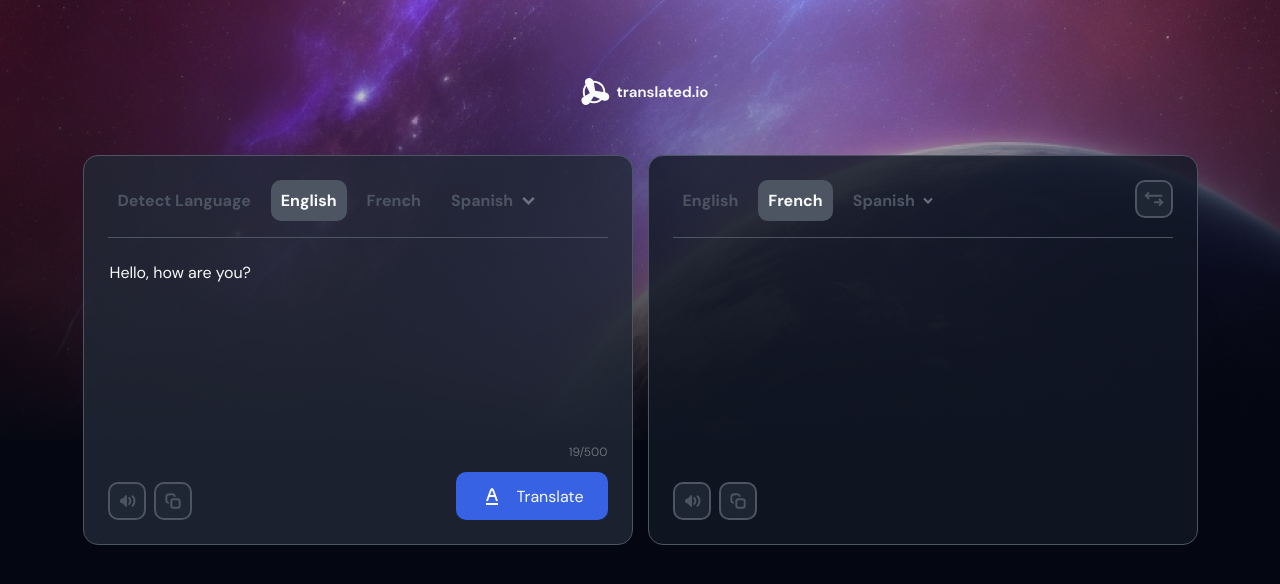
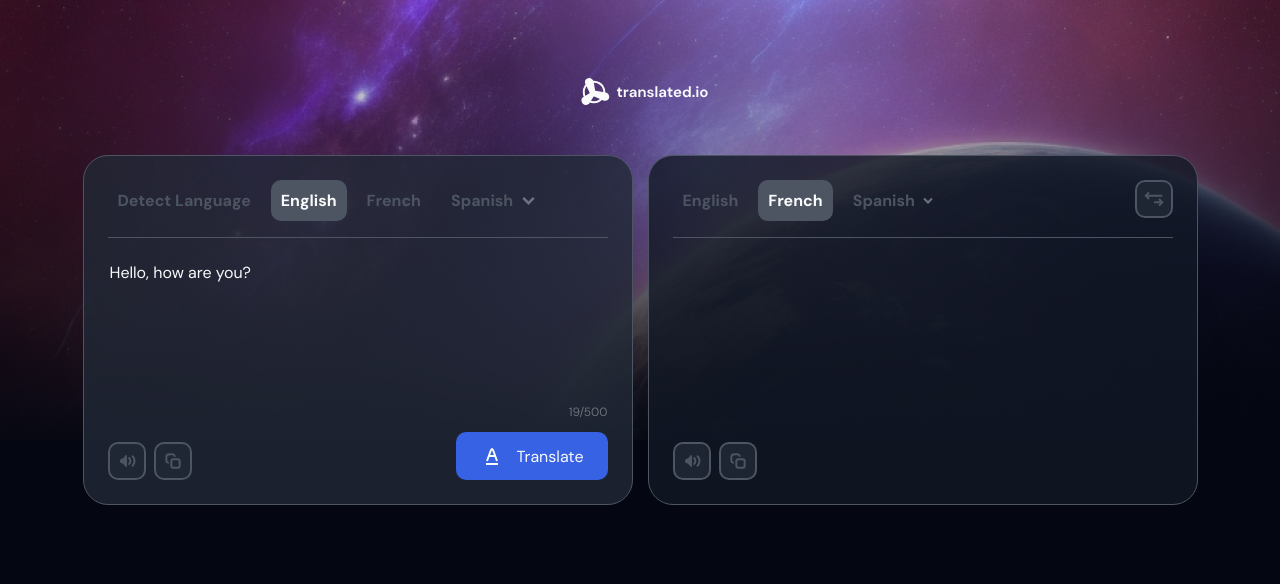
Before and after one commit to joanlajarin/translate-app, a React (Vite) app: page / in a window 1280 px wide. Shown: the top 584 px of the page. Built offline with nearby package versions, Linux system fonts and the light colour scheme; no server answers.

Commit message:
changes css

```diff
--- a/src/components/TranslateSection/TranslateSection.css
+++ b/src/components/TranslateSection/TranslateSection.css
@@ -1,7 +1,7 @@
 .section-translate-left {
     background-color: #212936cc;
     padding: 24px;
-    border-radius: 15px;
+    border-radius: 25px;
     width: 500px;
     display: flex;
     flex-direction: column;
@@ -13,7 +13,7 @@
     border: 0;
     border-top:1px solid #4D5562;
     background-color: #21293600;
-    height: 180px;
+    height: 140px;
     padding-top: 24px;
     font-family: "DM Sans", sans-serif;
     color: #F9FAFB;
--- a/src/components/TranslateSectionResult/TranslateSectionResult.css
+++ b/src/components/TranslateSectionResult/TranslateSectionResult.css
@@ -1,7 +1,7 @@
 .section-translate-right {
     background-color: #121826cc;
     padding: 24px;
-    border-radius: 15px;
+    border-radius: 25px;
     width: 500px;
     display: flex;
     flex-direction: column;
@@ -13,7 +13,7 @@
     border: 0;
     border-top:1px solid #4D5562;
     background-color: #21293600;
-    height: 180px;
+    height: 140px;
     padding-top: 24px;
     font-family: "DM Sans", sans-serif;
     color: #F9FAFB;
```
